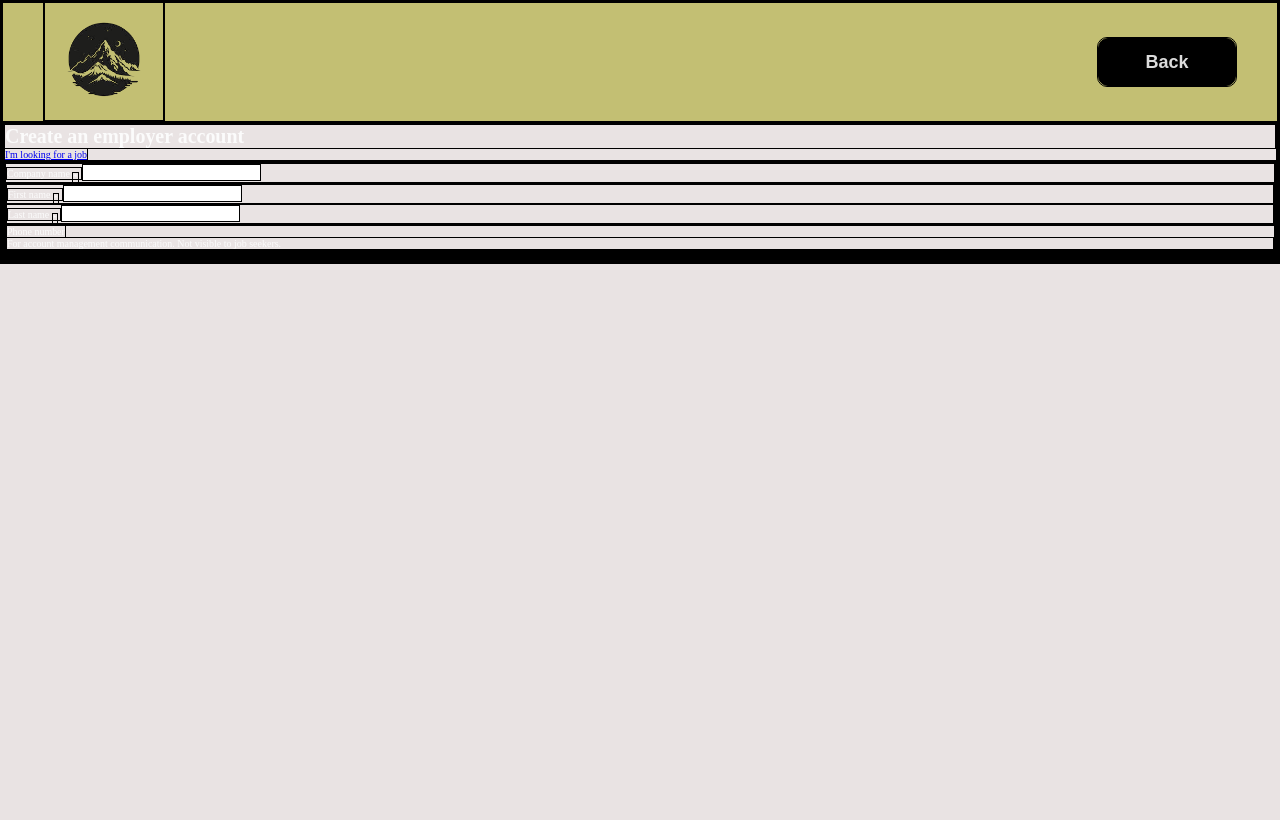
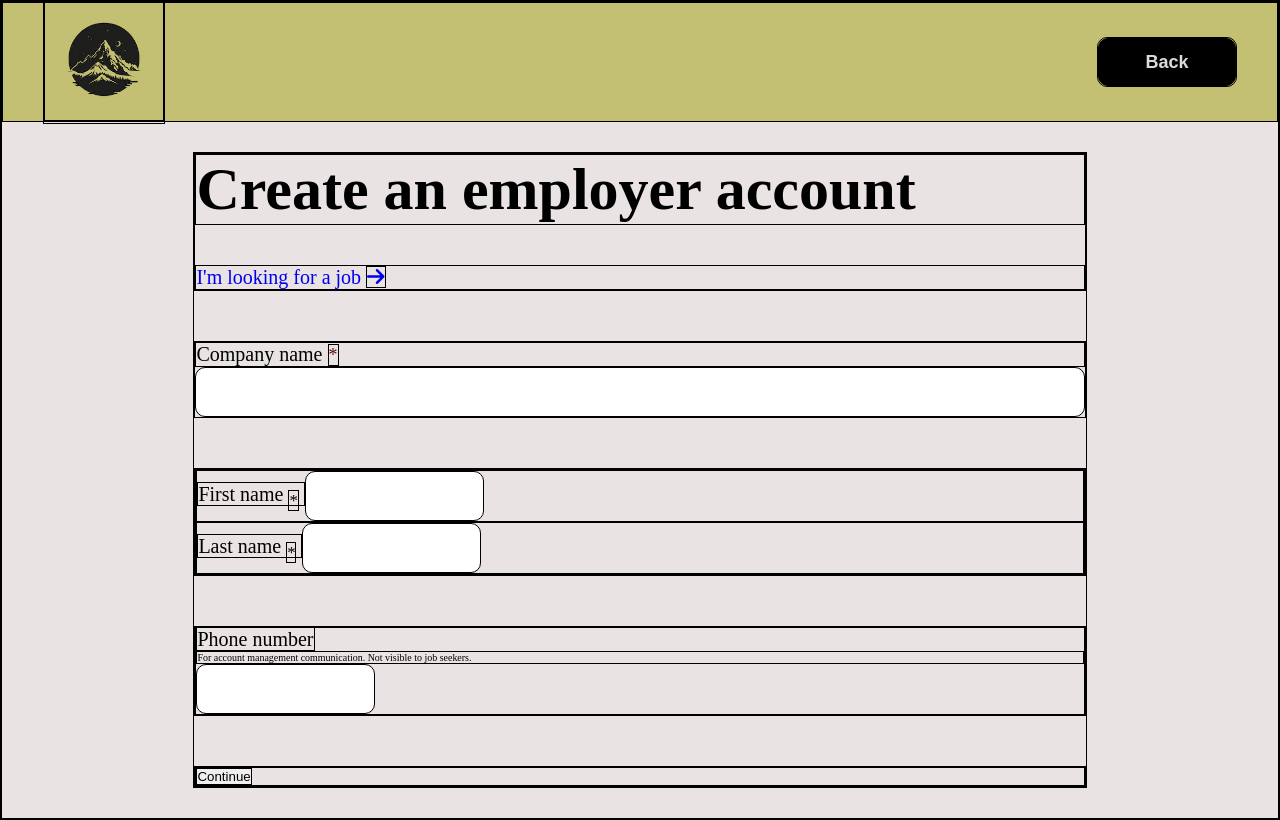
Before and after one commit to Abdulghaffar39/Job_tracker-Resume_analyzer, a website: page Public/postJob.html in a window 1280 px wide. Drawn offline with Linux system fonts and the light colour scheme.

Commit message:
create form

```diff
--- a/Public/postJob.html
+++ b/Public/postJob.html
@@ -36,60 +36,66 @@
         <div class="parent_1">
 
             <h1>Create an employer account</h1>
-
-            <a href="findJob.html">I'm looking for a job</a>
+            <a href="findJob.html">I'm looking for a job
+                <i class="fa-solid fa-arrow-right"></i>
+            </a>
 
         </div>
 
         <div class="parent_2">
 
+
+            <label for="company">Company name <span id="hash">*</span> </label>
+            <input type="text">
+
+
+        </div>
+
+        <div class="parent_3">
+
             <div class="child_1">
 
                 <div class="grandChild_1">
-
-                    <label for="company">Company name <sub>*</sub> </label>
-                    <input type="text">
-
-                </div>
-
-                <div class="grandChild_2">
-
-                    <div class="inputs_1">
                     <label for="fname">First name <sub>*</sub> </label>
                     <input type="text">
                 </div>
 
-                    <div class="inputs_2">
+                <div class="grandChild_2">
                     <label for="lname">Last name <sub>*</sub> </label>
                     <input type="text">
                 </div>
 
             </div>
 
-                <div class="grandChild_3">
+        </div>
+
+        <div class="parent_4">
+
+            <div class="child_1">
 
                 <label for="num">Phone number</label>
                 <p>For account management communication. Not visible to job seekers.</p>
-
-
-                    <div class="inputs_2"></div>
-
-                </div>
-
-                <div class="grandChild_4"></div>
-
-                <div class="grandChild_5"></div>
-
+                <input type="number">
 
             </div>
 
         </div>
 
-        <div class="parent_3"></div>
+        <div class="parent_5">
+
+            <div class="grandChild_4">
+                <button>Continue
+
+                </button>
+            </div>
+
+        </div>
+
 
     </main>
 
     <script src="app.js"></script>
+    <script src="https://kit.fontawesome.com/1de706ad7b.js" crossorigin="anonymous"></script>
 </body>
 
 </html>
--- a/Public/styles/style.css
+++ b/Public/styles/style.css
@@ -234,6 +234,74 @@ header .parnet_2 button:hover {
 
 /* --------------------------------- home ended ------------------------- */
 
+/* --------------------------------- post Job started ------------------------- */
+
+.postJob {
+
+    width: 70%;
+    height: 100%;
+    color: black;
+    margin: 30px auto;
+
+    display: flex;
+    flex-direction: column;
+    justify-content: space-between;
+    gap: 50px;
+}
+
+.postJob .parent_1 {
+
+    display: flex;
+    flex-direction: column;
+    gap: 40px;
+}
+
+.postJob .parent_1 h1 {
+
+    font-size: 60px;
+}
+
+.postJob .parent_1 a {
+
+    font-size: 20px;
+    text-decoration: none;
+}
+
+.postJob .parent_2 {
+
+    display: flex;
+    flex-direction: column;
+}
+
+.postJob .parent_2 label,
+.postJob .parent_3 div label,
+.postJob .parent_4 label {
+
+    font-size: 20px;
+}
+
+.postJob .parent_2 label #hash {
+
+    font-size: 18px;
+    color: rgb(92, 7, 7);
+}
+
+.postJob .parent_2 input,
+.postJob .parent_3 div input,
+.postJob .parent_4 input {
+
+    height: 50px;
+    border-radius: 10px;
+}
+
+.postJob .parent_2 label #hash {
+
+    font-size: 18px;
+    color: rgb(92, 7, 7);
+}
+
+/* --------------------------------- post Job ended ------------------------- */
+
 @media (max-width: 1230px) {
 
     /* ---------------------------------- home started ------------------------- */
@@ -367,7 +435,8 @@ header .parnet_2 button:hover {
 
     .home .container_1 {
 
-        padding: 15px;;
+        padding: 15px;
+        ;
         width: 95%;
         gap: 10px;
     }
```
Lines whose indentation alone changed are shown as unchanged.
